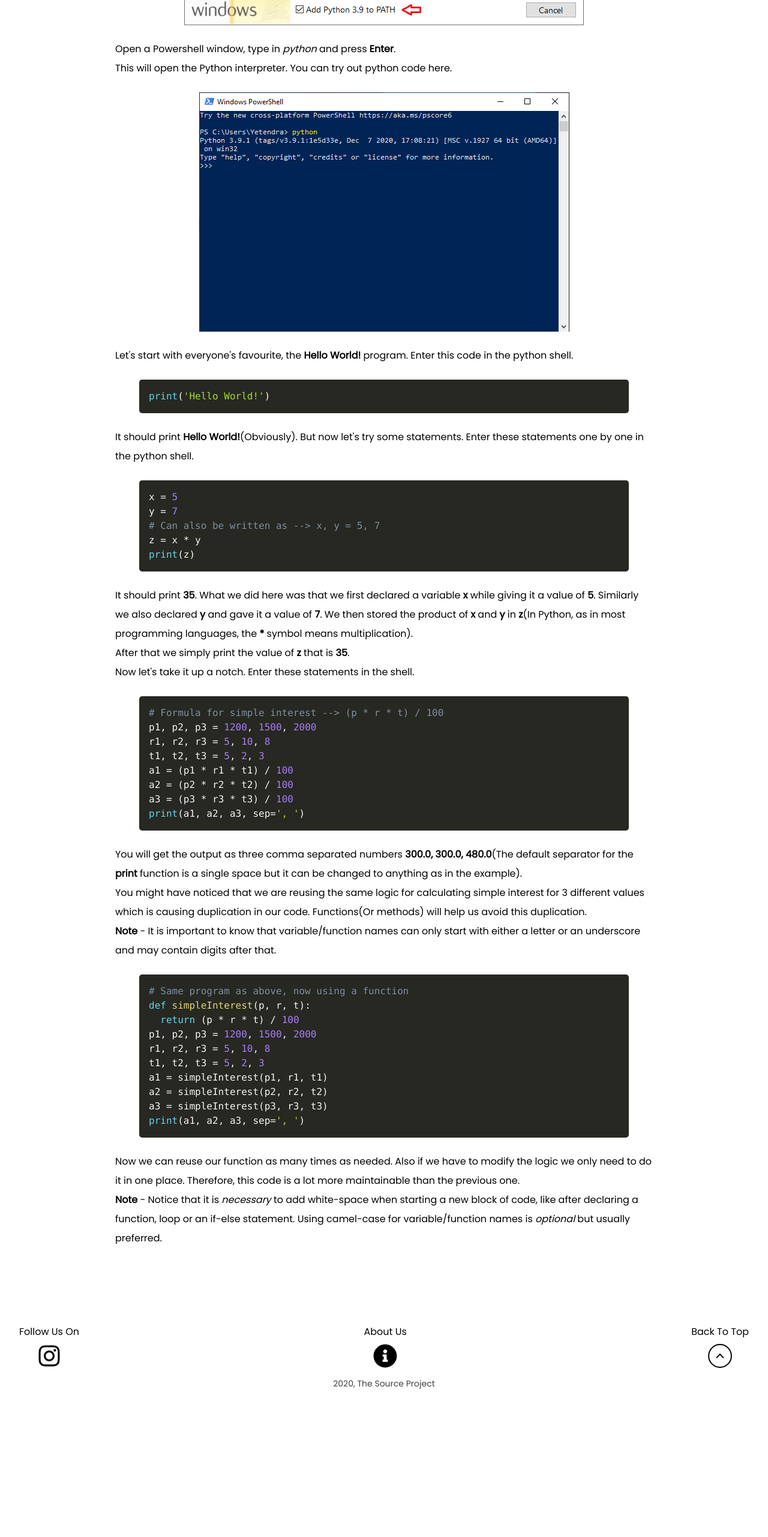
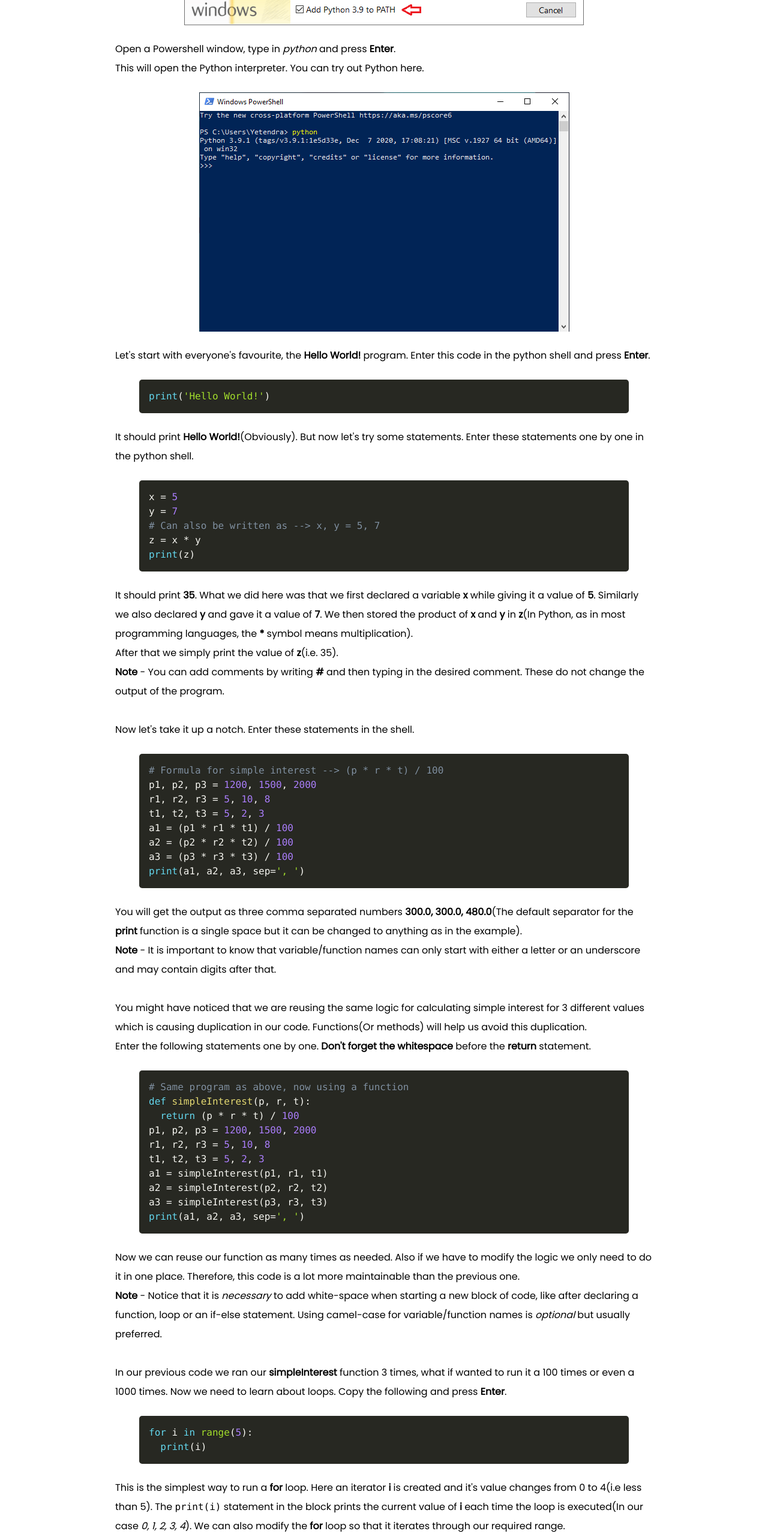
Before and after one commit to thesourceproject/thesourceproject.github.io, a Nuxt app: page /article/3 in a window 1280 px wide. Shown: the part 1323-3886 px from the top of the page at 60% size. Before the commit the page ends 3657 px from the top, so only its background shows below. Built offline with nearby package versions, Linux system fonts and the light colour scheme; a web font is replaced by a local one.

Commit message:
completed article 3

```diff
--- a/pages/article/3.vue
+++ b/pages/article/3.vue
@@ -55,7 +55,7 @@
       <p class="mt-6">
         Open a Powershell window, type in <em>python</em> and press
         <strong>Enter</strong>.<br />
-        This will open the Python interpreter. You can try out python code here.
+        This will open the Python interpreter. You can try out Python here.
       </p>
       <img
         src="~/assets/images/article/3/Python3-3.png"
@@ -65,7 +65,7 @@
       <p class="mt-6">
         Let's start with everyone's favourite, the
         <strong>Hello World!</strong> program. Enter this code in the python
-        shell.
+        shell and press <strong>Enter</strong>.
       </p>
       <CodeSnippet code="print('Hello World!')" lang="language-python" />
       <p>
@@ -90,7 +90,10 @@ print(z)`"
         Python, as in most programming languages, the <strong>*</strong> symbol
         means multiplication).<br />
         After that we simply print the value of
-        <strong>z</strong> that is <strong>35</strong>.<br />
+        <strong>z</strong>(i.e. 35).<br />
+        <strong>Note</strong> - You can add comments by writing
+        <strong>#</strong> and then typing in the desired comment. These do not
+        change the output of the program.<br /><br />
         Now let's take it up a notch. Enter these statements in the shell.
       </p>
       <CodeSnippet
@@ -109,13 +112,16 @@ print(a1, a2, a3, sep=', ')`"
         <strong>300.0, 300.0, 480.0</strong>(The default separator for the
         <strong>print</strong> function is a single space but it can be changed
         to anything as in the example).<br />
+        <strong>Note</strong> - It is important to know that variable/function
+        names can only start with either a letter or an underscore and may
+        contain digits after that.<br /><br />
         You might have noticed that we are reusing the same logic for
         calculating simple interest for 3 different values which is causing
         duplication in our code. Functions(Or methods) will help us avoid this
         duplication.<br />
-        <strong>Note</strong> - It is important to know that variable/function
-        names can only start with either a letter or an underscore and may
-        contain digits after that.
+        Enter the following statements one by one.
+        <strong>Don't forget the whitespace</strong> before the
+        <strong>return</strong> statement.
       </p>
       <CodeSnippet
         :code="`# Same program as above, now using a function
@@ -137,7 +143,37 @@ print(a1, a2, a3, sep=', ')`"
         <strong>Note</strong> - Notice that it is <em>necessary</em> to add
         white-space when starting a new block of code, like after declaring a
         function, loop or an if-else statement. Using camel-case for
-        variable/function names is <em>optional</em> but usually preferred.
+        variable/function names is <em>optional</em> but usually preferred.<br /><br />
+        In our previous code we ran our
+        <strong>simpleInterest</strong> function 3 times, what if wanted to run
+        it a 100 times or even a 1000 times. Now we need to learn about loops.
+        Copy the following and press <strong>Enter</strong>.
+      </p>
+      <CodeSnippet
+        :code="`for i in range(5):
+  print(i)`"
+        lang="language-python"
+      />
+      <p>
+        This is the simplest way to run a <strong>for</strong> loop. Here an
+        iterator <strong>i</strong> is created and it's value changes from 0 to
+        4(i.e less than 5). The <code>print(i)</code> statement in the block
+        prints the current value of <strong>i</strong> each time the loop is
+        executed(In our case <em>0, 1, 2, 3, 4</em>). We can also modify the
+        <strong>for</strong> loop so that it iterates through our required
+        range.
+      </p>
+      <CodeSnippet
+        :code="`for i in range(10, 101, 4):
+  print(i)`"
+        lang="language-python"
+      />
+      <p>
+        Here our iterator <strong>i</strong> is created and it's value changes
+        from 10 to 100(i.e less than 101) with a step value of 4(i.e. 10, 14,
+        18, 22...).<br /><br />
+        That's all for now. We will cover more topics in later tutorials.
+        Meanwhile, why don't you play around with Python yourself?
       </p>
     </article>
   </main>
```
